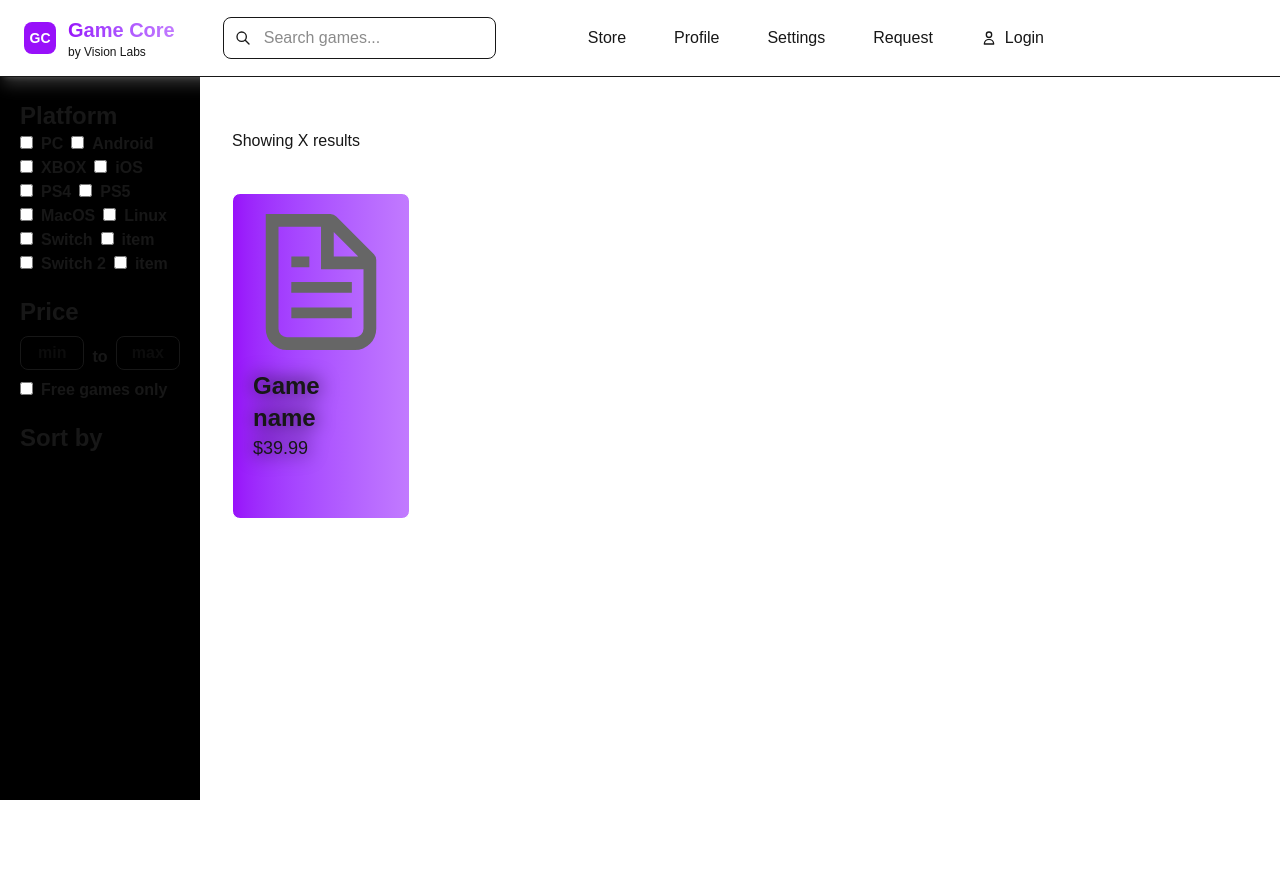
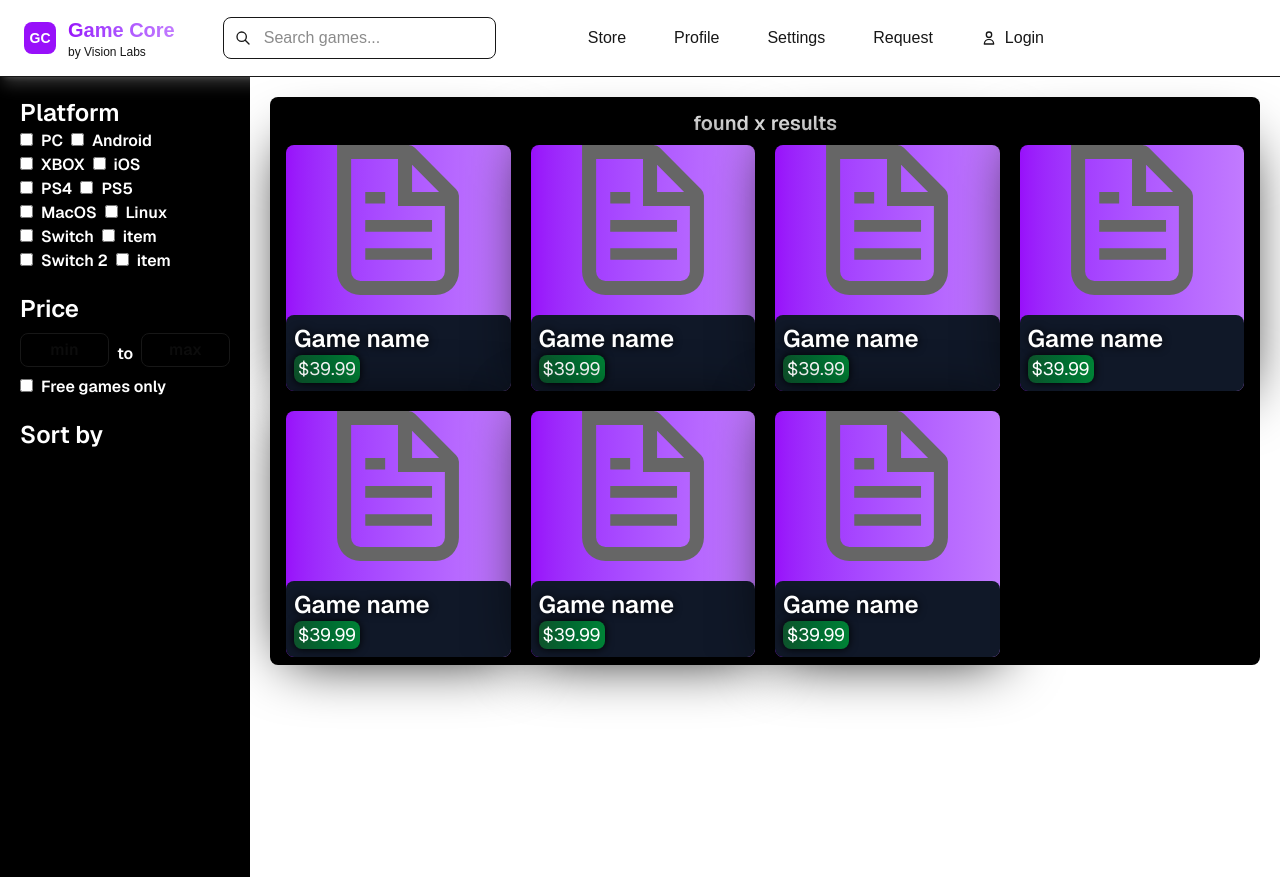
Before and after one commit to StealthCrypt/GameCore, a Next.js app: page /search in a window 1280 px wide. Before the commit the page ends 800 px from the top, so only its background shows below. Built offline with nearby package versions, Linux system fonts and the light colour scheme.

Commit message:
ui cleanup

```diff
--- a/app/page.tsx
+++ b/app/page.tsx
@@ -1,13 +1,47 @@
 import Image from "next/image";
-//#ad46ff accent color
+import Link from "next/link"
+
 export default function Home() {
   return (
-    <main className="flex flex-col gap-[32px] row-start-2 items-center sm:items-start">
-        <ol className="grid grid-cols-1 lg:grid-cols-5 gap-8">
-          <li className=" mb-3 px-45 py-30 m-5 bg-gradient-to-r from-purple-600 to-purple-400 rounded-lg borderwidth-5" style={{ borderWidth: '1px', borderStyle: 'solid', borderColor: '#ffffffff' }}>
-            <h1>aaaa</h1>
-          </li>
-        </ol>
+    <main className="grid grid-cols-1 md:grid-cols-[minmax(0,13vw)_1fr] h-screen w-screen overflow-hidden">
+      <div className="bg-black pr-5 drop-shadow-[0_0_5px_rgba(255,255,255,1)]">
+      </div>
+      <div className="flex-grow w-full h-full p-5 overflow-y-auto">
+        <div className="bg-black rounded-lg max-w-7xl mx-auto" style={{
+          borderWidth: '1px',
+          borderStyle: 'solid',
+          borderColor: '#ffffffff'
+        }}>
+
+          <h1 className="text-center text-4xl font-semibold pt-3">New Releases</h1>
+          <ol className="grid grid-cols-1 md:grid-cols-2 lg:grid-cols-3 gap-5 p-2 ml-2 mr-2">
+
+            {[...Array(3)].map((_, index) => (
+              <Link href="/game/GAME_ID">
+              <li
+                key={index}
+                className="bg-gradient-to-r from-purple-600 to-purple-400 rounded-lg drop-shadow-[0_0_30px_rgba(0,0,0,1)]"
+
+              >
+                <Image
+                  className="flex justify-center items-center mx-auto"
+                  aria-hidden
+                  src="/file.svg"
+                  alt="File icon"
+                  width={150}
+                  height={150}
+                />
+                <div className="p-2 mx-auto mt-5 bg-gray-900 rounded-lg ">
+                  <h2 className="text-2xl font-semibold drop-shadow-[0_0_4px_rgba(0,0,0,1)]">Game name</h2>
+                  <h1 className="inline-block pr-1 pl-1 text-lg text-muted-foreground rounded-lg drop-shadow-[0_0_4px_rgba(0,0,0,1)] bg-gradient-to-r from-green-900 to-green-700">$39.99</h1>
+
+                </div>
+              </li>
+              </Link>
+            ))}
+          </ol>
+        </div>
+      </div>
     </main>
   );
 }
--- a/app/profile/page.tsx
+++ b/app/profile/page.tsx
@@ -2,11 +2,11 @@ import Image from "next/image";
 
 export default function Profile() {
   return (
-
-    <div className="flex items-center gap-x-4 shadow-lg shadow-white mb-3 p-5 bg-black rounded-lg borderwidth-5 justify-content-center w mt-20 ml-20 mr-20 mb-20 pb-300" style={{ borderWidth: '2px', borderStyle: 'solid', borderColor: '#ffffffff' }}>
+  <main>
+    <div className="flex items-center gap-x-4 bg-gradient-to-r from-purple-600 to-purple-400 drop-shadow-[0_0_30px_rgba(0,0,0,1)] mb-3 p-5 bg-black rounded-lg borderwidth-5 justify-content-center w mt-20 ml-20 mr-20 mb-20 pb-auto">
       <ol>
         <li>
-          <svg className="h-50 w-50" fill="none" stroke="currentColor" viewBox="0 0 24 24">
+          <svg className="h-50 w-50 drop-shadow-[0_0_10px_rgba(200,200,200,1)]" fill="none" stroke="currentColor" viewBox="0 0 24 24">
             <circle r="10" cx="12" cy="12" fill="black" />
             <path opacity="0.4" d="M12 22.01C17.5228 22.01 22 17.5329 22 12.01C22 6.48716 17.5228 2.01001 12 2.01001C6.47715 2.01001 2 6.48716 2 12.01C2 17.5329 6.47715 22.01 12 22.01Z" fill="#e9f3ffff"/>
             <path d="M12 6.93994C9.93 6.93994 8.25 8.61994 8.25 10.6899C8.25 12.7199 9.84 14.3699 11.95 14.4299C11.98 14.4299 12.02 14.4299 12.04 14.4299C12.06 14.4299 12.09 14.4299 12.11 14.4299C12.12 14.4299 12.13 14.4299 12.13 14.4299C14.15 14.3599 15.74 12.7199 15.75 10.6899C15.75 8.61994 14.07 6.93994 12 6.93994Z" fill="#292D32"/>
@@ -14,8 +14,12 @@ export default function Profile() {
           </svg>
         </li>
       </ol>
-      <h1 className="text-5xl font-bold -mt-20">Username</h1>
+
+      <h1 className="text-5xl font-bold -mt-20 drop-shadow-[0_0_30px_rgba(0,0,0,1)]">Username</h1>
     </div>
+    <div className="flex items-center gap-x-4 bg-gray-400 drop-shadow-[0_0_30px_rgba(0,0,0,1)] mb-3 p-5 bg-black rounded-lg borderwidth-5 justify-content-center w mt-20 ml-20 mr-20 mb-20 pb-auto"></div>
+    </main>
+
 
 
 
--- a/app/search/page.tsx
+++ b/app/search/page.tsx
@@ -1,12 +1,11 @@
 import Image from "next/image";
-
+import Link from "next/link"
 export default function Search() {
   return (
 
-    <main className="flex flex-col gap-[32px] row-start-2 items-center sm:items-start p-8">
-        <div className="fixed top-0 left-0 h-full w-50 z-30 bg-black pr-5 drop-shadow-[0_0_5px_rgba(255,255,255,1)]">
-
-          <div className="z-20 fixed top-25 left-5 font-semibold">
+    <main className="grid grid-cols-1 md:grid-cols-[250px_1fr] h-screen w-screen overflow-hidden text-white font-sans">
+      <div className="bg-black pr-5 drop-shadow-[0_0_5px_rgba(255,255,255,1)] overflow-y-auto">
+        <div className="z-20 fixed top-5 left-5 font-semibold">
           <h1 className="text-2xl">Platform</h1>
           <ol>
             <li>
@@ -101,32 +100,37 @@ export default function Search() {
             </label>
           </div>
           <h1 className="text-2xl mb-2 mt-5">Sort by</h1>
-
+        </div>
+      </div>
+      <div className="flex-grow w-full h-full p-5 overflow-x-hidden">
+        <div className="bg-black rounded-lg max-w-7xl mx-auto">
+          <h1 className="text-center text-xl font-semibold pt-3">found x results</h1>
+          <ol className="grid grid-cols-1 md:grid-cols-2 lg:grid-cols-4 gap-5 p-2 ml-2 mr-2">
+            {[...Array(7)].map((_, index) => (
+              <Link href="/game/GAME_ID">
+                <li
+                  key={index}
+                  className="bg-gradient-to-r from-purple-600 to-purple-400 rounded-lg drop-shadow-[0_0_30px_rgba(0,0,0,1)]"
+                >
+                  <Image
+                    className="flex justify-center items-center mx-auto"
+                    aria-hidden
+                    src="/file.svg"
+                    alt="File icon"
+                    width={150}
+                    height={150}
+                  />
+                  <div className="p-2 mx-auto mt-5 bg-gray-900 rounded-lg ">
+                    <h2 className="text-2xl font-semibold drop-shadow-[0_0_4px_rgba(0,0,0,1)]">Game name</h2>
+                    <h1 className="inline-block pr-1 pl-1 text-lg text-muted-foreground rounded-lg drop-shadow-[0_0_4px_rgba(0,0,0,1)] bg-gradient-to-r from-green-900 to-green-700">$39.99</h1>
+                  </div>
+                </li>
+              </Link>
+            ))}
+          </ol>
         </div>
       </div>
 
-        <div className="ml-50">
-          <div className="pb-10 pt-5">
-            <h1>Showing X results</h1>
-          </div>
-          <ol className="grid grid-cols-1 lg:grid-cols-5 gap-8">
-            <li className="mb-3 p-5 bg-gradient-to-r from-purple-600 to-purple-400 rounded-lg borderwidth-5" style={{ borderWidth: '1px', borderStyle: 'solid', borderColor: '#ffffffff' }}>
-              <Image
-                aria-hidden
-                src="/file.svg"
-                alt="File icon"
-                width={200}
-                height={200}
-              />
-              <div className="pb-9 mt-5 drop-shadow-[0_0_10px_rgba(0,0,0,1)]">
-                <h2 className="text-2xl font-semibold">Game name</h2>
-                <h1 className="text-lg text-muted-foreground">
-                  $39.99
-                </h1>
-              </div>
-            </li>
-          </ol>
-        </div>
     </main>
 
 
```
Also changed, not shown: app/signup/page.tsx (indentation only). Lines whose indentation alone changed are shown as unchanged.
